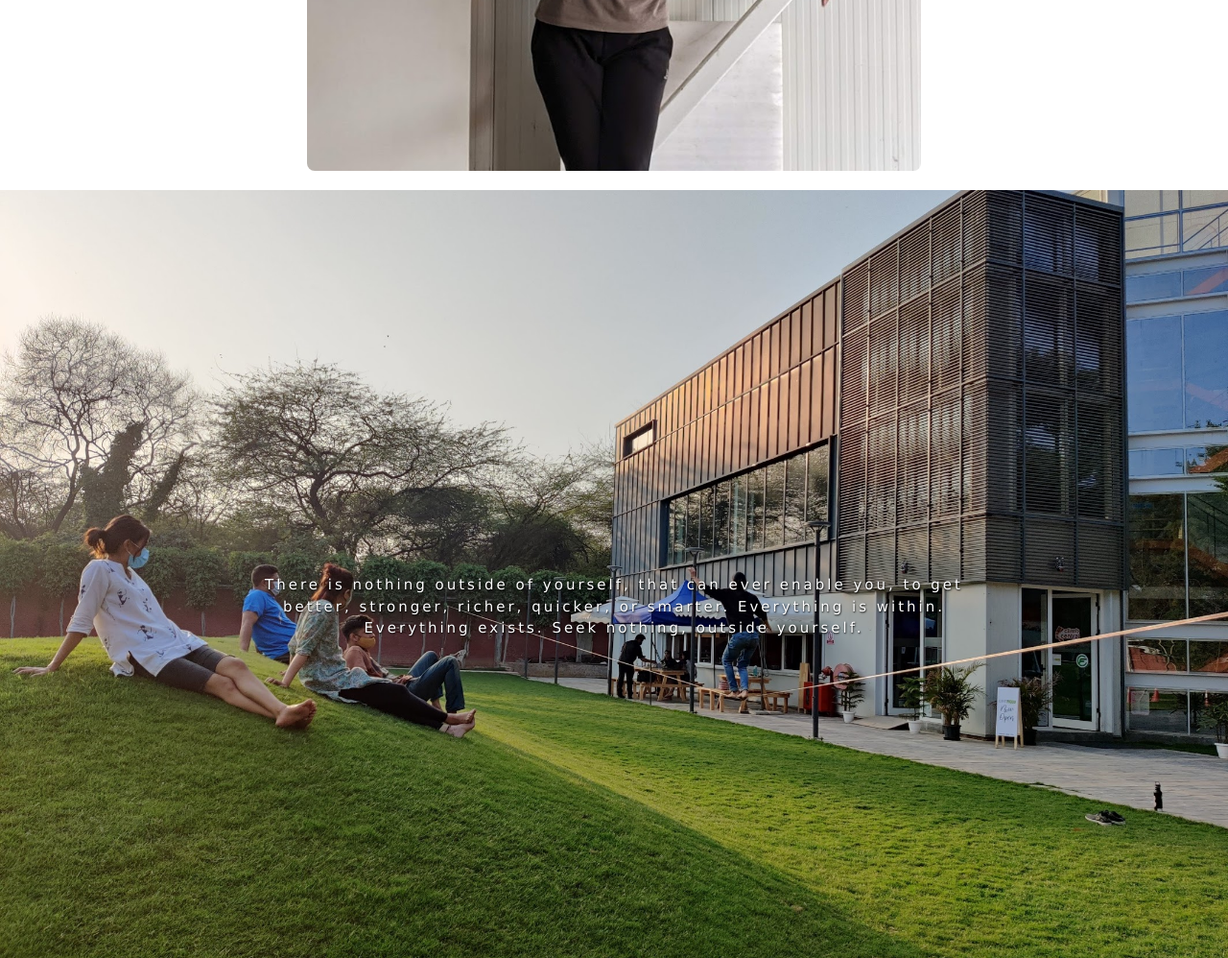
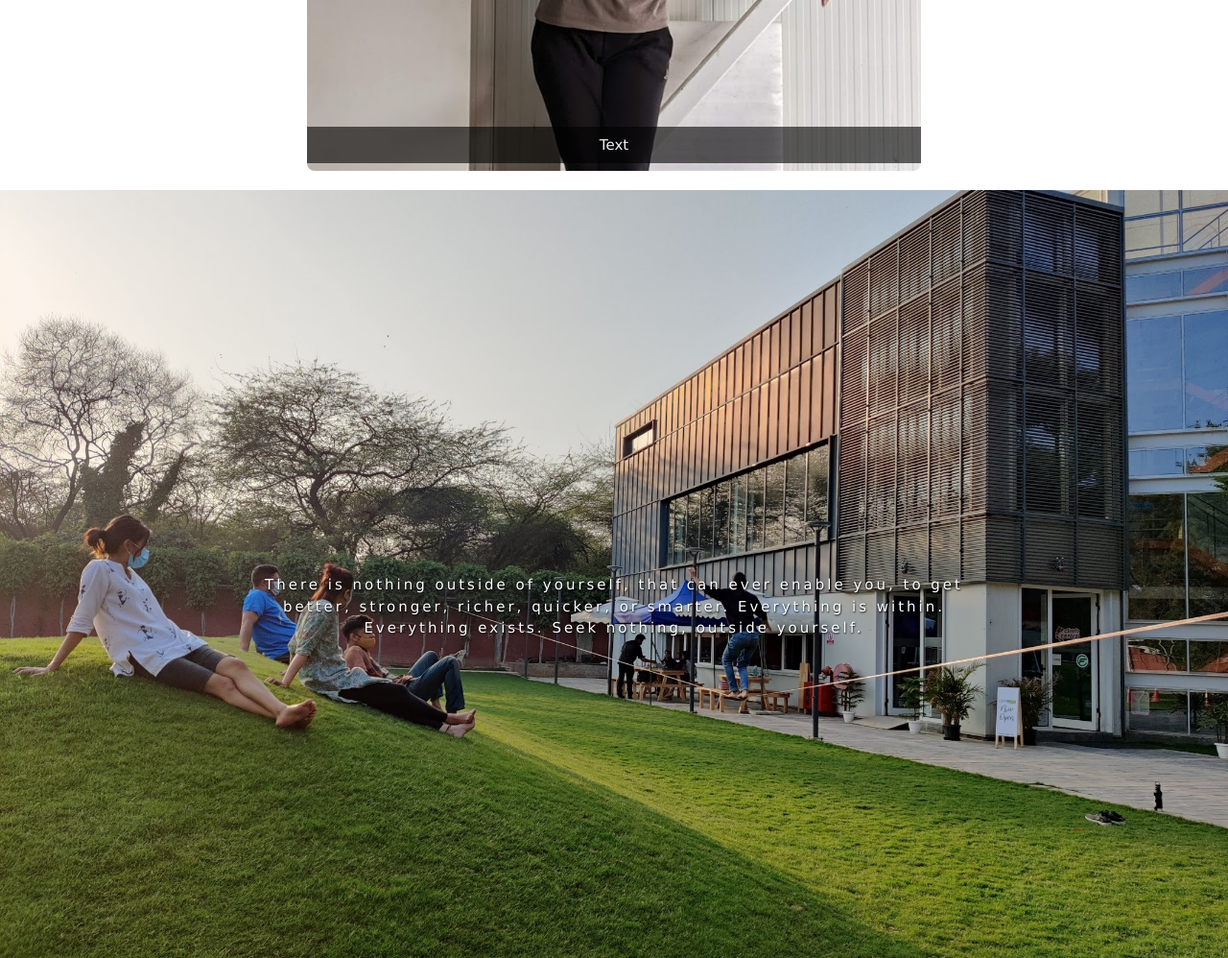
Before and after one commit to slacktivism-in/slacktivism-in, a plain HTML site: page index.html in a window 1280 px wide. Shown: the part 1680-2678 px from the top of the page at 96% size. Drawn offline with nearby package versions, Linux system fonts and the light colour scheme; files whose address does not match are found by name.

Commit message:
[added address field in events + added alt text in images carousel]

```diff
--- a/carousel-images.json
+++ b/carousel-images.json
@@ -2,43 +2,43 @@
     "images": [
         {
             "src": "./images/carousel-1.jpg",
-            "alt": ""
+            "alt": "Text"
         },
         {
             "src": "./images/carousel-2.jpg",
-            "alt": ""
+            "alt": "Text"
         },
         {
             "src": "./images/carousel-3.jpg",
-            "alt": ""
+            "alt": "Text"
         },
         {
             "src": "./images/carousel-4.jpg",
-            "alt": ""
+            "alt": "Text"
         },
         {
             "src": "./images/carousel-7.jpg",
-            "alt": ""
+            "alt": "Text"
         },
         {
             "src": "./images/carousel-11.jpg",
-            "alt": ""
+            "alt": "Text"
         },
         {
             "src": "./images/carousel-14.jpg",
-            "alt": ""
+            "alt": "Text"
         },
         {
             "src": "./images/carousel-15.jpg",
-            "alt": ""
+            "alt": "Text"
         },
         {
             "src": "./images/carousel-16.jpg",
-            "alt": ""
+            "alt": "Text"
         },
         {
             "src": "./images/carousel-17.jpg",
-            "alt": ""
+            "alt": "Text"
         }
     ]
 }
--- a/index.html
+++ b/index.html
@@ -29,10 +29,10 @@
             </a>
         </div>
         <div class="menu">
-            <span style="text-shadow: 0.6px 0.6px 2px #000;"><a rel="noreferrer" href="#about">About Us</a></span>
-            <span style="text-shadow: 0.6px 0.6px 2px #000;"><a rel="noreferrer"
+            <span style="text-shadow: 1.6px 0.6px 3px #000;"><a rel="noreferrer" href="#about">About Us</a></span>
+            <span style="text-shadow: 1.6px 0.6px 3px #000;"><a rel="noreferrer"
                     href="#events-section">Location</a></span>
-            <span style="text-shadow: 0.6px 0.6px 2px #000;"><a rel="noreferrer" href="#contact">Reach Us</a></span>
+            <span style="text-shadow: 1.6px 0.6px 3px #000;"><a rel="noreferrer" href="#contact">Reach Us</a></span>
         </div>
         <div class="mobile-menu">
             <i onclick="openCloseMenu()" class="fa fa-bars"
--- a/script.js
+++ b/script.js
@@ -43,6 +43,7 @@ let updateCarousel = function () {
         <img class="carousel-image" src="${image.src}" style="width:  100%;
         height: 640px;
         object-fit: cover;">
+        <div class="text">${image.alt}</div>
       </div>
         `)
     });
@@ -73,6 +74,8 @@ let updateEvents = function () {
             </a>
             </span>
             <br/>
+            <span>Address: ${event.address || ""}</span>
+            <br/>
             <span>Message: ${event.message}</span>
             <br/>
         </div>`)
--- a/styles.css
+++ b/styles.css
@@ -204,6 +204,17 @@ a {
   color: #000;
 }
 
+.text {
+  background-color: rgba(0,0,0, 0.6);
+  color: #f2f2f2;
+  font-size: 15px;
+  padding: 8px 12px;
+  position: absolute;
+  bottom: 8px;
+  width: 100%;
+  text-align: center;
+}
+
 /* Common */
 .d-none {
   display: none !important;
@@ -257,7 +268,7 @@ a {
 }
 
 .menu a {
-  font-size: 1rem;
+  font-size: 1.1rem;
   color: #fff !important;
   text-decoration: none !important;
 }
```
Also changed, not shown: 1 other file.
